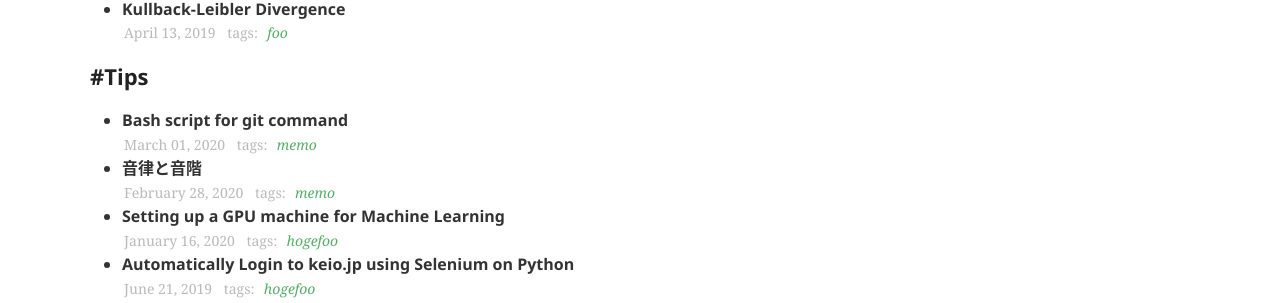
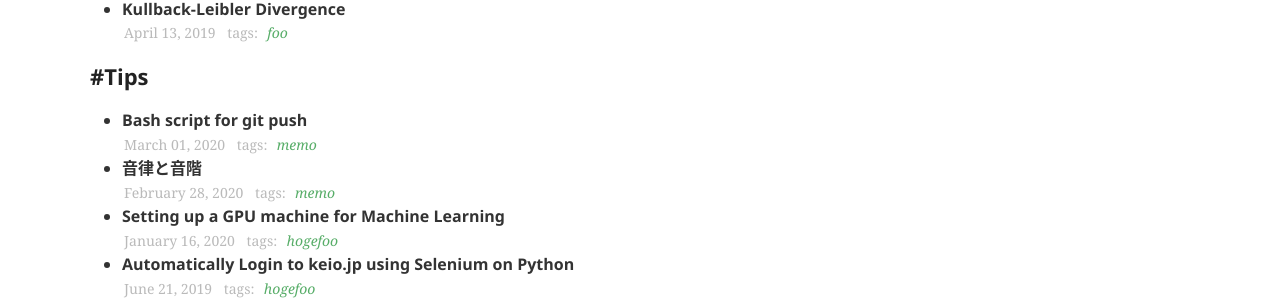
Before and after one commit to yumaloop/old-jekyll-blog-site, a Jekyll site: the page built from categories.md, in a window 1280 px wide. Shown: the part 783-1086 px from the top of the page. Built offline with Jekyll 4.4.1, drawn with Linux system fonts in a browser that asks for light colours; comment, search, counter and statistics services are not loaded; some of the changed lines change nothing that is shown.

Commit message:
update repo 2020年 3月 4日 水曜日 16時22分50秒 JST

````diff
--- a/_posts/2020-03-01-github_master_push_script.md
+++ b/_posts/2020-03-01-bash_script_for_git_push.md
@@ -1,6 +1,6 @@
 ---
 layout: post
-title: Bash script for git command
+title: Bash script for git push
 lang: en
 categories:
     - Tips
@@ -10,9 +10,9 @@ tags:
 ---
 
 In Git, commit messages are very imoportant to avoid confused commit log in your branch.
-But in small project that you develope alone, thinking about every commit message might be dull.
+But in some small projects that you develope alone, thinking about every commit message might be dull.
 
-I usualy use the following script to send local data to the remote repository.
+I usualy use the following script to send local data to the remote repository. Please try it.
 
 ```bash
 #!/bin/bash
````
